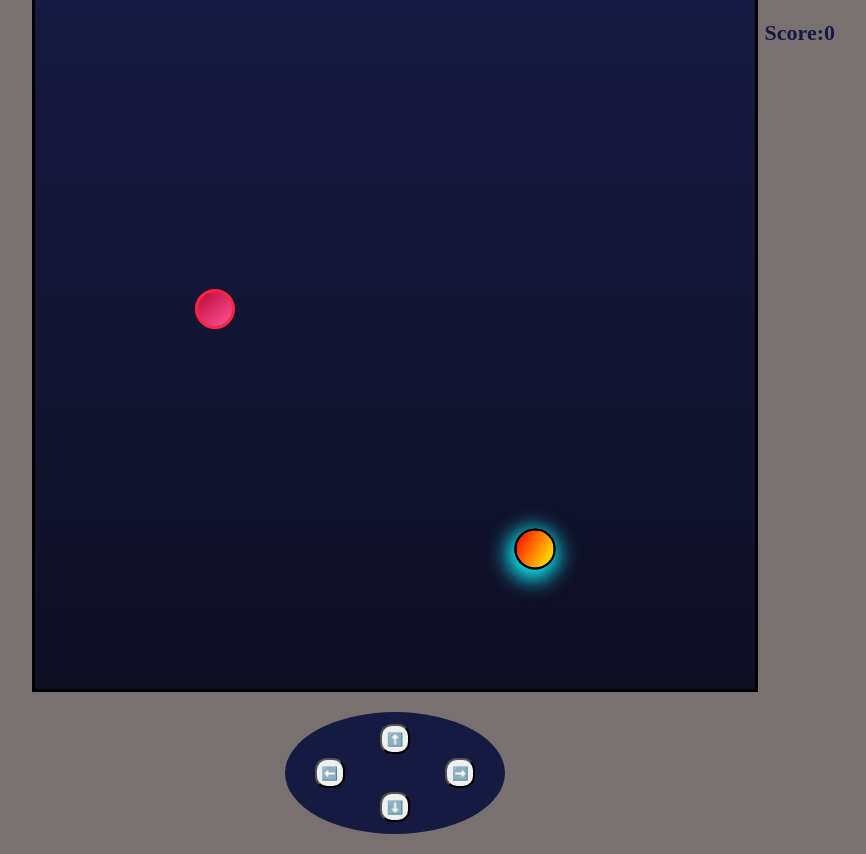
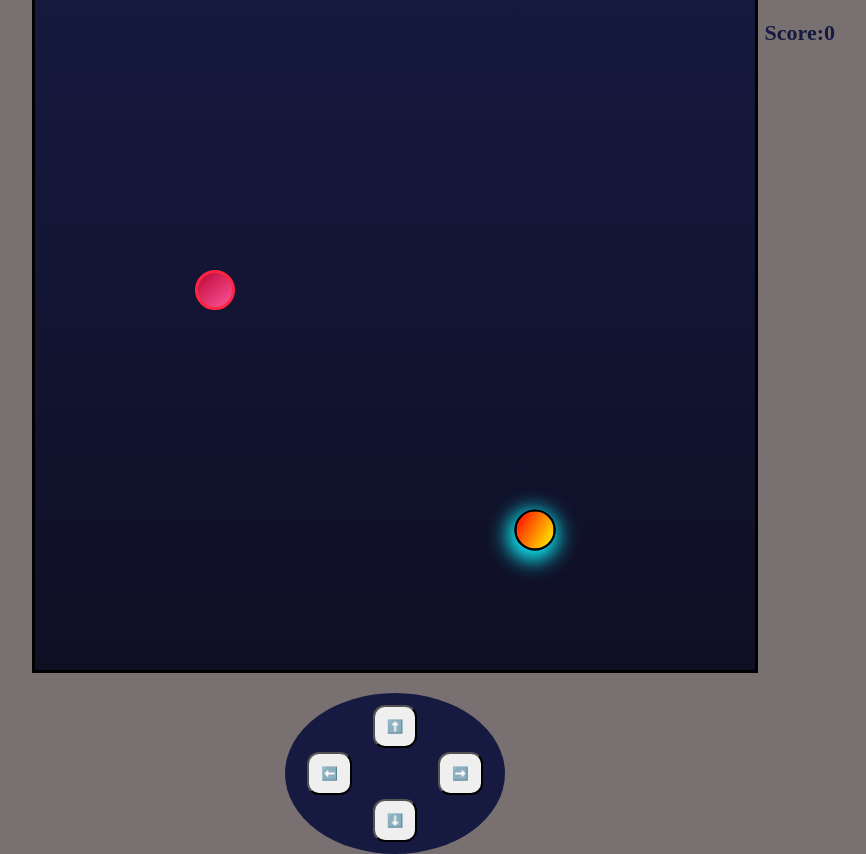
Before and after one commit to Harshal-Khairnar01/snake-game, a plain HTML site: page index.html in a window 1280 px wide. Shown: the whole page, without its empty margins (245-1111 px from the left). Drawn offline with Linux system fonts and the light colour scheme.

Commit message:
size incresed of button

```diff
--- a/css/style.css
+++ b/css/style.css
@@ -36,9 +36,8 @@ body{
 
 #controls button{
     margin: auto;
-    padding: 2px;
-    height: 30px;
-    width: 30px;
+    padding: 12px;
+
     border-radius: 12px;
     cursor: pointer;
 }
```
